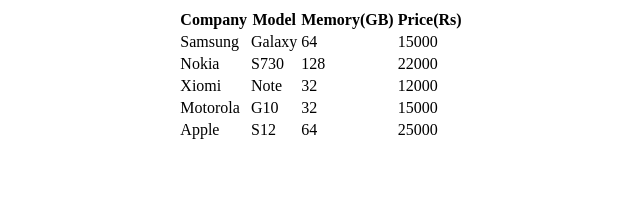
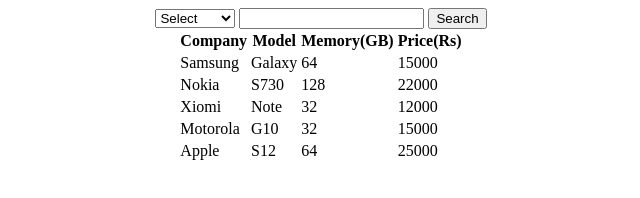
Before and after one commit to aman1tiwari/JSAry, a plain HTML site: page src/index.html in a window 1280 px wide. Shown: the whole page, without its empty margins (319-959 px from the left). Drawn offline with Linux system fonts and the light colour scheme.

Commit message:
second commit

```diff
--- a/src/index.html
+++ b/src/index.html
@@ -9,7 +9,7 @@
 </head>
 <body>
     <center>
-        <!-- <div>
+        <div>
         <select id="dselect" onchange="ddlselect()">
             <option>Select</option>
             <option>Company</option>
@@ -20,7 +20,7 @@
 
         <input type="text" id="txtvalue"/>
         <button>Search</button>
-    </div> -->
+    </div>
     <div id="table">
        <tr>
            <th id="comp">Company</th>
--- a/src/script.js
+++ b/src/script.js
@@ -1,9 +1,9 @@
 var cart=[];
-// function ddlselect(){
-//     var d=document.getElementById("dselect");
-//     var displaytext=d.options[d.selectedIndex].text;
-//     document.getElementById("txtvalue").value=displaytext;
-// }
+function ddlselect(){
+    var d=document.getElementById("dselect");
+    var displaytext=d.options[d.selectedIndex].text;
+    document.getElementById("txtvalue").value=displaytext;
+}
 mytable= "<table><tr><th>Company</th><th>Model</th><th>Memory(GB)</th><th>Price(Rs)</th></tr><tr><td>Samsung</td><td>Galaxy</td><td>64</td><td>15000</td></tr><tr><td>Nokia</td><td>S730</td><td>128</td><td>22000</td></tr><tr><td>Xiomi</td><td>Note</td><td>32</td><td>12000</td></tr><tr><td>Motorola</td><td>G10</td><td>32</td><td>15000</td></tr><tr><td>Apple</td><td>S12</td><td>64</td><td>25000</td></tr></table>"
 
 cart.push(mytable)
```
